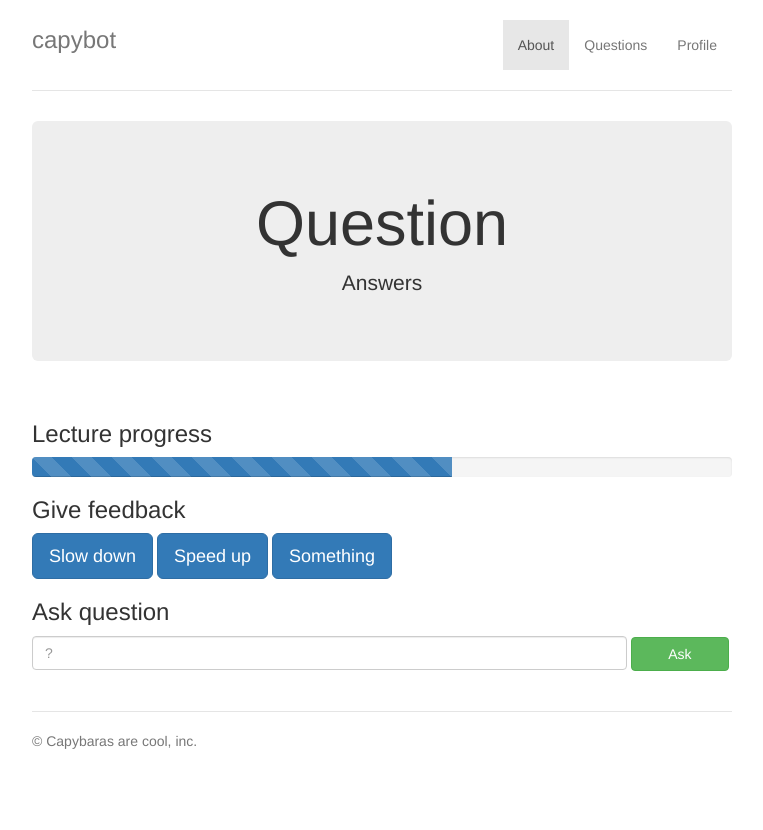
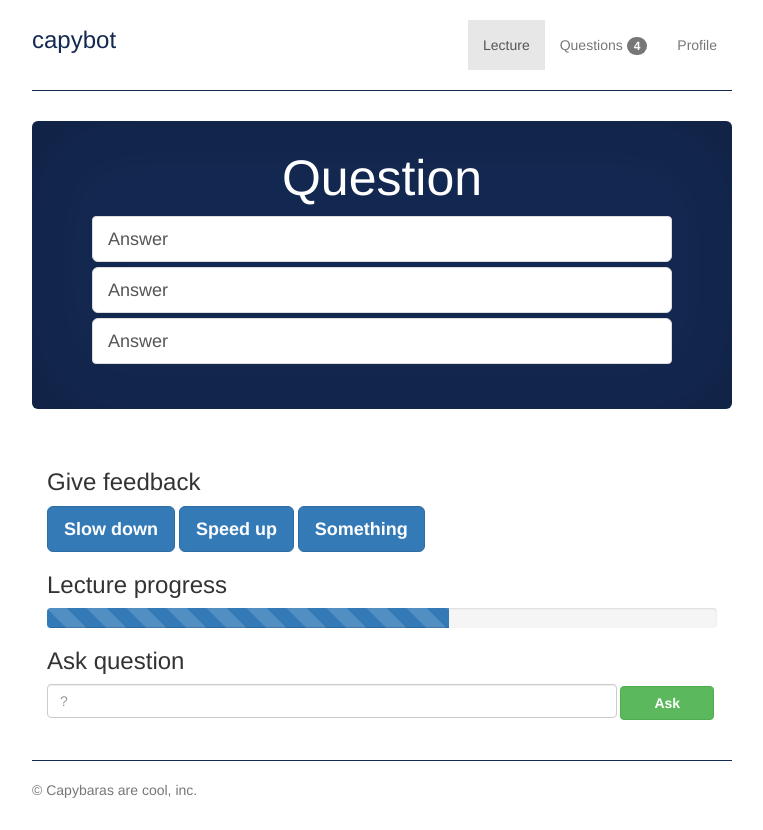
Before and after one commit to MountainPancake/CapyBot, a PHP site: page /Student/student.html in a window 1280 px wide. Shown: the whole page, without its empty margins (258-1021 px from the left). Before the commit the page ends 749 px from the top, so only its background shows below. Run offline with PHP 8.4, Linux system fonts and the light colour scheme.

Commit message:
Design changes

```diff
--- a/student.css
+++ b/Student/student.css
@@ -4,6 +4,32 @@ html, body {overflow-x: hidden;} /* Prevent scroll on narrow devices */
 body {
   padding-top: 20px;
   padding-bottom: 20px;
+}
+
+.answer {
+    margin-top: 6px;
+}
+
+.capybot {color:#142952;}
+
+.btn- {background-color:#142952;}
+
+.capybot:hover {
+    text-decoration: none;
+}
+
+.knapp {
+    font-weight: bold;
+}
+
+.code {
+    width: 50%;
+    height: 50px;
+    font-size: 30px;
+    display: block;
+    margin: auto;
+    margin-top: 30px;
+    margin-bottom: 10px;
 }
 
 /* Everything but the jumbotron gets side spacing for mobile first views */
@@ -15,8 +41,9 @@ body {
 /* Custom page header */
 .header {
   padding-bottom: 20px;
-  border-bottom: 1px solid #e5e5e5;
+  border-bottom: 1px solid #142952;
 }
+
 /* Make the masthead heading the same height as the navigation */
 .header h3 {
   margin-top: 0;
@@ -28,7 +55,7 @@ body {
 .footer {
   padding-top: 19px;
   color: #777;
-  border-top: 1px solid #e5e5e5;
+  border-top: 1px solid #142952;
 }
 
 /* Customize container */
@@ -44,7 +71,13 @@ body {
 /* Main marketing message and sign up button */
 .jumbotron {
   text-align: center;
-  border-bottom: 1px solid #e5e5e5;
+  border-bottom: 1px solid #142952;
+  color: #fff;
+  background-color: #142952;
+  padding: 10px;
+  padding-bottom: 25px;
+  -webkit-box-shadow: inset 0 0 100px rgba(0,0,0,.2);
+          box-shadow: inset 0 0 100px rgba(0,0,0,.2);
 }
 
 /* Supporting marketing content */
--- a/student.html
+++ b/Student/student.html
@@ -7,8 +7,8 @@
 
     <title>Capybot</title>
 
+    <link href="../bootstrap.css" rel="stylesheet">
     <link href="student.css" rel="stylesheet">
-    <link href="bootstrap.css" rel="stylesheet">
 
     <style type="text/css">
 
@@ -31,25 +31,37 @@
                 <span class="icon-bar"></span>
             </button>
             <ul id="navbar" class="nav navbar-nav navbar-right navbar-collapse collapse">
-                <li class="active"><a href="#">About <span class="sr-only">(current)</span></a></li>
-                <li><a href="#">Questions</a></li>
+                <li class="active"><a href="#">Lecture <span class="sr-only">(current)</span></a></li>
+                <li><a href="#">Questions <span class="badge">4</badge></a></li>
                 <li><a href="#">Profile</a></li>
             </ul>
         </nav>
 
-        <a href="student.html"><h3 class="text-muted">capybot</h3></a>
+        <a href="student.html" class="capybot"><h3 class="text-muted capybot">capybot</h3></a>
         </div>
 
         <!-- Body -->
 
         <div class="jumbotron">
-            <h1>Question</h1>
+            <h1 class="question" style="font-size:50px;">Question</h1>
 
-            <p class="lead">Answers</p>
+            <ul class="list-group answers">
+                <button type="button" class="btn btn-lg btn-primary list-group-item answer ">Answer</button>
+                <button type="button" class="btn btn-lg btn-primary list-group-item answer ">Answer</button>
+                <button type="button" class="btn btn-lg btn-primary list-group-item answer">Answer</button>
+            </ul>
         </div>
 
         <div class="row marketing">
             <div class="col-lg-12">
+
+                <h3>Give feedback</h3>
+
+                <div class="list-group">
+                    <button type="button" class="btn btn-lg btn-primary knapp">Slow down</button>
+                    <button type="button" class="btn btn-lg btn-primary knapp">Speed up</button>
+                    <button type="button" class="btn btn-lg btn-primary knapp">Something</button>
+                </div>
 
                 <h3>Lecture progress</h3>
 
@@ -57,19 +69,11 @@
                     <div class="progress-bar progress-bar-striped" role="progressbar" aria-valuenow="60" aria-valuemin="0" aria-valuemax="100" style="width: 60%"><span class="sr-only">60% Complete</span></div>
                 </div>
 
-               <h3>Give feedback</h3>
-
-               <div class="list-group">
-                   <button type="button" class="btn btn-lg btn-primary">Slow down</button>
-                   <button type="button" class="btn btn-lg btn-primary">Speed up</button>
-                   <button type="button" class="btn btn-lg btn-primary">Something</button>
-               </div>
-
-               <h3>Ask question</h3>
-               <form class="">
-                   <input type="text" class="form-control" placeholder="?" style="display:inline; width:85%">
-                   <input type="submit" class="btn btn-success" value="Ask" style="display:inline; width:14%">
-               </form>
+                <h3>Ask question</h3>
+                <form class="">
+                    <input type="text" class="form-control" placeholder="?" style="display:inline; width:85%">
+                    <input type="submit" class="btn btn-success knapp" value="Ask" style="display:inline; width:14%">
+                </form>
            </div>
        </div>
 
@@ -86,6 +90,6 @@
 
     <!-- Include all compiled plugins (below), or include individual files as needed -->
     <script src="https://ajax.googleapis.com/ajax/libs/jquery/1.12.4/jquery.min.js"></script>
-    <script src="bootstrap.min.js"></script>  <!-- Menu -->
+    <script src="../bootstrap.min.js"></script>  <!-- Menu -->
 </body>
 </html>
```
Also changed, not shown: Student/student_notLoggedIn.html (added, +70 -0 lines), index.css (+31 -37 lines), index.html (+32 -13 lines).
